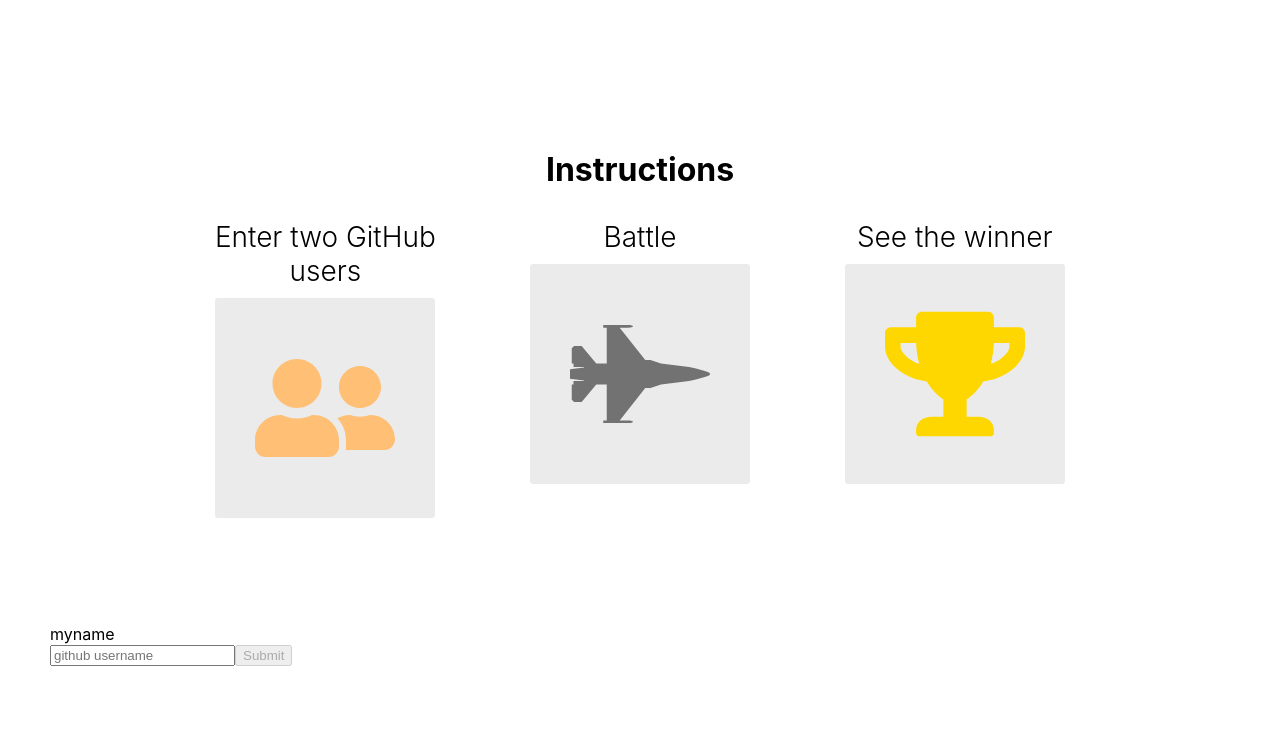
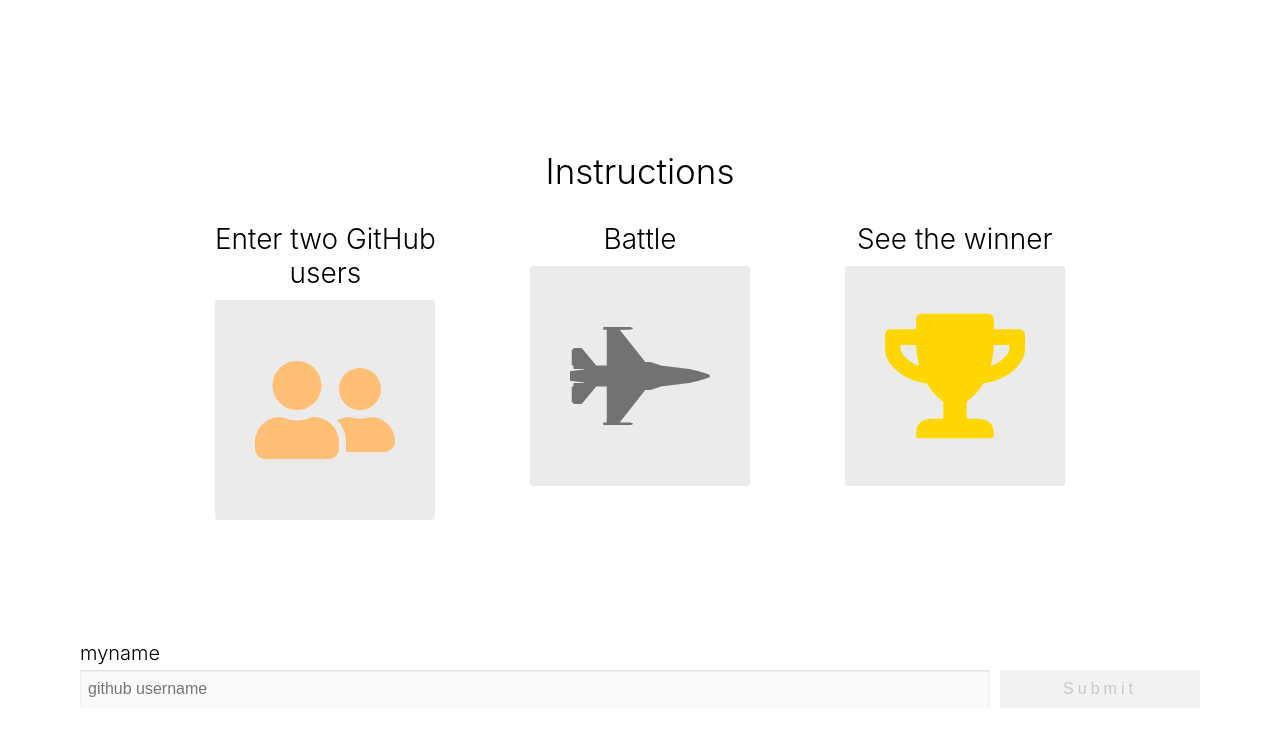
Before and after one commit to henghaopu/react-practice-github-battle, a React app: page / in a window 1280 px wide. Built offline with nearby package versions, Linux system fonts and the light colour scheme.

Commit message:
Style PlayerInput component

```diff
--- a/app/components/Battle.js
+++ b/app/components/Battle.js
@@ -33,7 +33,7 @@ class PlayerInput extends React.Component {
     super(props);
 
     this.state = {
-      username: ""
+      username: "",
     };
 
     this.handleSubmit = this.handleSubmit.bind(this);
@@ -48,24 +48,31 @@ class PlayerInput extends React.Component {
 
   handleChange(event) {
     this.setState({
-      username: event.target.value
+      username: event.target.value,
     });
   }
 
   render() {
     return (
-      <form onSubmit={this.handleSubmit}>
-        <label htmlFor="username">{this.props.label}</label>
-        <div>
+      <form className="column player" onSubmit={this.handleSubmit}>
+        <label className="player-label" htmlFor="username">
+          {this.props.label}
+        </label>
+        <div className="row player-inputs">
           <input
             type="text"
             id="username"
+            className="input-light"
             placeholder="github username"
             autoComplete="off"
             value={this.state.username}
             onChange={this.handleChange}
           />
-          <button type="submit" disabled={!this.state.username}>
+          <button
+            className="btn dark-btn"
+            type="submit"
+            disabled={!this.state.username}
+          >
             Submit
           </button>
         </div>
@@ -76,7 +83,7 @@ class PlayerInput extends React.Component {
 
 PlayerInput.propTypes = {
   label: PropTypes.string.isRequired,
-  onSubmit: PropTypes.func.isRequired
+  onSubmit: PropTypes.func.isRequired,
 };
 
 export default class Battle extends React.Component {
@@ -84,7 +91,7 @@ export default class Battle extends React.Component {
     return (
       <React.Fragment>
         <Instructions />
-        <PlayerInput label="myname" onSubmit={value => console.log(value)} />
+        <PlayerInput label="myname" onSubmit={(value) => console.log(value)} />
       </React.Fragment>
     );
   }
--- a/app/index.css
+++ b/app/index.css
@@ -1,5 +1,4 @@
-/* reset */
-html, body, #root {
+html, body, #app {
   margin: 0;
   height: 100%;
   width: 100%;
@@ -41,19 +40,82 @@ li {
   color: inherit;
 }
 
-.bg-light {
-  background-color: rgba(0,0,0,0.08);
+.grid {
+  display: flex;
+  flex-wrap: wrap;
+}
+
+.space-around {
+  justify-content: space-around;
+}
+
+.header-lg {
+  font-size: 35px;
+  font-weight: 300;
+  margin: 20px;
+}
+
+.header-sm {
+  font-size: 28px;
+  font-weight: 300;
+  margin: 10px;
+}
+
+.avatar {
+  width: 150px;
+  height: 150px;
   border-radius: 3px;
+  margin: 0 auto;
+  display: block;
 }
 
 .center-text {
   text-align: center;
 }
 
-.header-sm {
-  font-size: 28px;
-  font-weight: 300;
+.link {
+  color: rgb(187, 46, 31);
+  text-decoration: none;
+  font-weight: bold;
+}
+
+.card-list {
+  margin: 20px 0;
+  font-size: 20px;
+}
+
+.card-list li {
+  display: flex;
+  align-items: center;
   margin: 10px;
+}
+
+.card-list svg {
+  margin-right: 10px;
+}
+
+.card-list a {
+  font-weight: 500;
+  color: inherit;
+}
+
+.bg-light {
+  background: rgba(0, 0, 0, 0.08);
+  border-radius: 3px;
+}
+
+.repo {
+  margin: 10px 0;
+  width: 250px;
+  padding: 20px;
+}
+
+.repo a {
+  text-decoration: none;
+}
+
+.repo img {
+  margin-bottom: 8px;
 }
 
 .instructions-container {
@@ -65,11 +127,6 @@ li {
   margin: 0 auto;
 }
 
-.grid {
-  display: flex;
-  flex-wrap: wrap;
-}
-
 .battle-instructions {
   padding: 0;
   font-size: 25px;
@@ -77,10 +134,75 @@ li {
 
 .battle-instructions li {
   flex: 1;
-  min-width: 300px;
+  min-width: 300px
 }
 
 .battle-instructions svg {
   padding: 40px;
   border-radius: 3px;
 }
+
+.column {
+  display: flex;
+  flex-direction: column;
+}
+
+.row {
+  display: flex;
+  flex-direction: row;
+}
+
+.player {
+  flex: 1;
+  margin: 0 20px;
+  padding: 10px;
+}
+
+.player-label {
+  font-size: 20px;
+  margin: 5px 0;
+  font-weight: 300;
+}
+
+.player-inputs input {
+  padding: 8px;
+  font-size: 16px;
+  flex: 2;
+  border-radius: 3px;
+  border: none;
+  box-shadow: inset 0 1px 2px rgba(0, 0, 0, 0.15);
+}
+
+.player-inputs .input-light {
+  background: rgba(0, 0, 0, 0.02);
+}
+
+.player-inputs button {
+  flex: 1;
+  margin-left: 10px;
+}
+
+.btn {
+  padding: 10px;
+  text-decoration: uppercase;
+  letter-spacing: .25em;
+  border-radius: 3px;
+  border: none;
+  font-size: 16px;
+  display: flex;
+  justify-content: center;
+  align-items: center;
+  cursor: pointer;
+  text-decoration: none;
+  max-width: 200px;
+}
+
+.dark-btn {
+  color: #e6e6e6;
+  background: #141414;
+}
+
+.dark-btn:disabled {
+  background: #f2f2f2;
+  color: #c7c7c7;
+}
```
